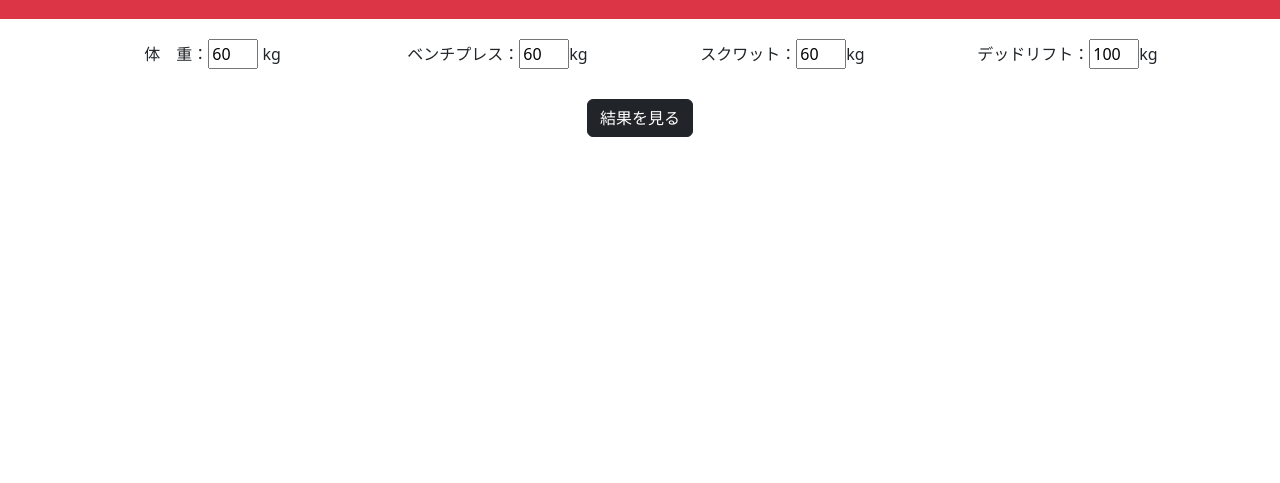
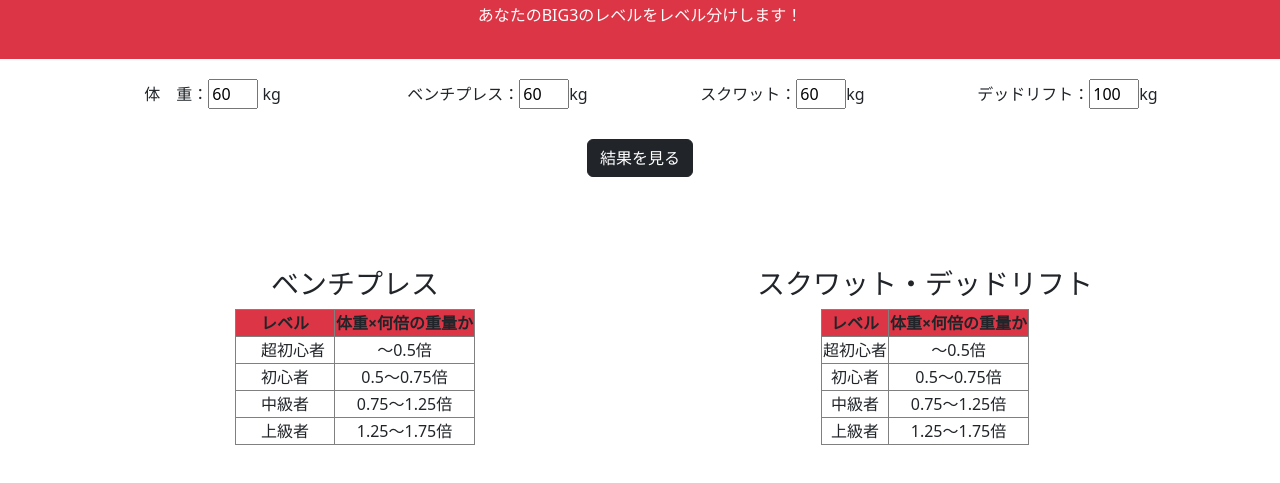
Before and after one commit to kumasan000123/weightPower, a website: page index.html in a window 1280 px wide. Shown: the part 69-552 px from the top of the page. Drawn offline with nearby package versions, Linux system fonts and the light colour scheme.

Commit message:
表の追加

```diff
--- a/index.html
+++ b/index.html
@@ -11,6 +11,7 @@
 <body>
     <header class="bg-danger text-white text-center text-white p-3">
         <h1 class="">パワー測定</h1>
+        <p>あなたのBIG3のレベルをレベル分けします！</p>
     </header>
     <main class="align-items-center" style="margin:20px 0px">
         <div class="container input">
@@ -43,7 +44,61 @@
                 <div class="col-4 text-center align-items-center" id="deadliftLavel"></div>
                 <div class="col-8 text-center display-1 font-weight-bold" id="deadliftresult"></div>
             </div>
+        </div>
+        <div class="container">
+          <div class="row">
+            <div class="col-md-6 mb-4 d-flex flex-column align-items-center">
+              <h3>ベンチプレス</h3>
+              <table class="text-center table-bordered">
+                <tr class="bg-danger">
+                  <th>レベル</th>
+                  <th>体重×何倍の重量か</th>
+                </tr>
+                <tr>
+                  <td>　超初心者　</td>
+                  <td>～0.5倍</td>
+                </tr>
+                <tr>
+                  <td>初心者</td>
+                  <td>0.5～0.75倍</td>
+                </tr>
+                <tr>
+                  <td>中級者</td>
+                  <td>0.75～1.25倍</td>
+                </tr>
+                <tr>
+                  <td>上級者</td>
+                  <td>1.25～1.75倍</td>
+                </tr>
+              </table>
+            </div>
 
+            <div class="col-md-6 mb-4 d-flex flex-column align-items-center">
+              <h3>スクワット・デッドリフト</h3>
+              <table class="text-center table-bordered">
+                <tr class="bg-danger">
+                  <th>レベル</th>
+                  <th>体重×何倍の重量か</th>
+                </tr>
+                <tr>
+                  <td>超初心者</td>
+                  <td>～0.5倍</td>
+                </tr>
+                <tr>
+                  <td>初心者</td>
+                  <td>0.5～0.75倍</td>
+                </tr>
+                <tr>
+                  <td>中級者</td>
+                  <td>0.75～1.25倍</td>
+                </tr>
+                <tr>
+                  <td>上級者</td>
+                  <td>1.25～1.75倍</td>
+                </tr>
+              </table>
+            </div>
+          </div>
         </div>
     </main>
 </body>
```
